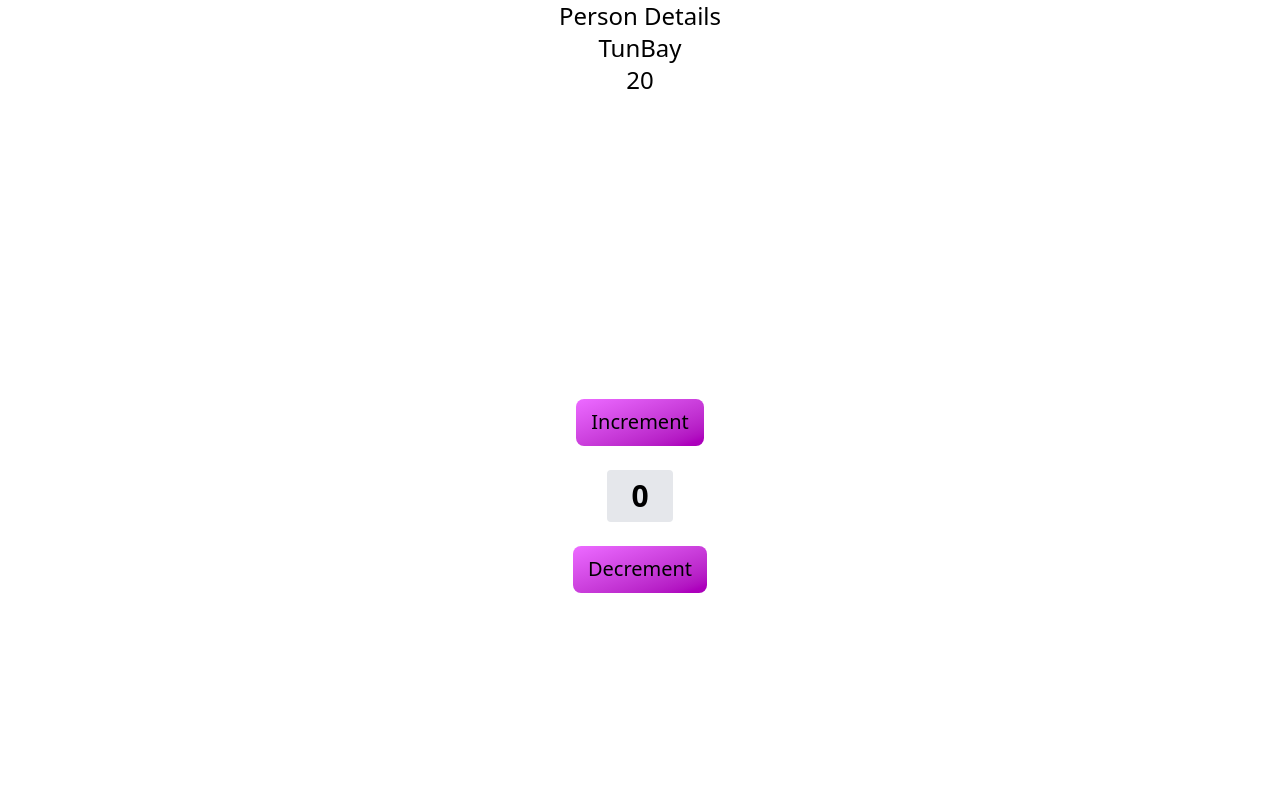
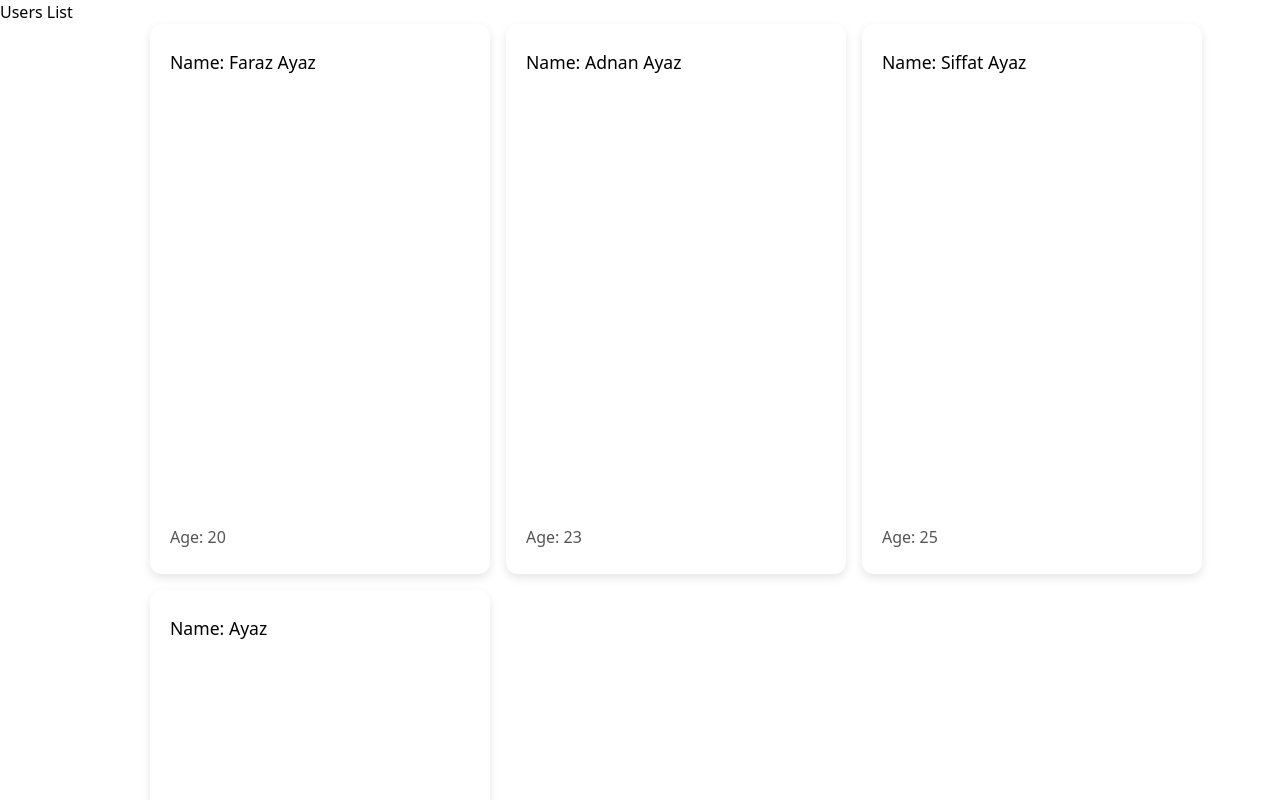
Before and after one commit to FarazAyaz/React-Crash-Course, a React (Vite) app: page / in a window 1280 px wide. Shown: the top 800 px of the page. Built offline with nearby package versions, Linux system fonts and the light colour scheme.

Commit message:
Pratice Exercise

```diff
--- a/src/App.jsx
+++ b/src/App.jsx
@@ -5,6 +5,7 @@ import EventHandling from "./components/EventHandling";
 import EventProps from "./components/EventProps";
 import NewFile from "./components/NewFile";
 import Usestate from "./components/Usestate";
+import Practicehook from "./components/Practicehook";
 const App = () => {
   // <AnimeSeries/>
   // <EventHandling/>
@@ -16,9 +17,11 @@ const App = () => {
       {/* <Profile/> */}
       {/* <EventHandling/> */}
       {/* <EventProps/> */}
-      <NewFile />
-     <Usestate/>
-    </div>
+      {/* <NewFile /> */}
+     {/* <Usestate/> */}
+     <Practicehook/>
+
+ </div>
   );
 };
 
--- /dev/null
+++ b/src/components/Practicehook.jsx
@@ -0,0 +1,27 @@
+import React, { useState } from 'react';
+import Usestate from './Usestate';
+
+const Practicehook = () => {
+  const [users, setUsers] = useState([
+    { name: "Faraz Ayaz", age: 20 },
+    { name: "Adnan Ayaz", age: 23 },
+    { name: "Siffat Ayaz", age: 25 },
+    { name: "Ayaz", age: 28 }
+  ]);
+
+  return (
+    <>
+      <h1>Users List</h1>
+      <ul>
+        {users.map((user, index) => (
+          <li key={index}>
+            <h2>Name: {user.name}</h2>
+            <h3>Age: {user.age}</h3>
+          </li>
+        ))}
+      </ul>
+    </>
+  );
+};
+
+export default Practicehook;
--- a/src/index.css
+++ b/src/index.css
@@ -1,14 +1,14 @@
 @import "tailwindcss";
+
 ul {
   display: grid;
-  grid-template-columns: repeat(3, 1fr); /* 3 per row */
-  gap: 16px; /* smaller gap between cards */
+  grid-template-columns: repeat(3, 1fr);
+  gap: 16px;
   list-style-type: none;
   padding: 0px 150px;
   justify-items: center;
 }
 
-/* Bigger & tighter cards */
 li {
   background-color: #fff;
   display: flex;
@@ -17,8 +17,8 @@ li {
   padding: 20px;
   border-radius: 12px;
   box-shadow: 0 4px 10px rgba(0, 0, 0, 0.1);
-  width: 340px; /* wider cards */
-  height: 550px; /* taller cards */
+  width: 340px;
+  height: 550px;
   transition: transform 0.2s ease-in-out;
 }
 
@@ -28,7 +28,7 @@ li:hover {
 
 li img {
   width: 100%;
-  height: 180px; /* slightly taller image */
+  height: 180px;
   object-fit: cover;
   border-radius: 8px;
 }
```
